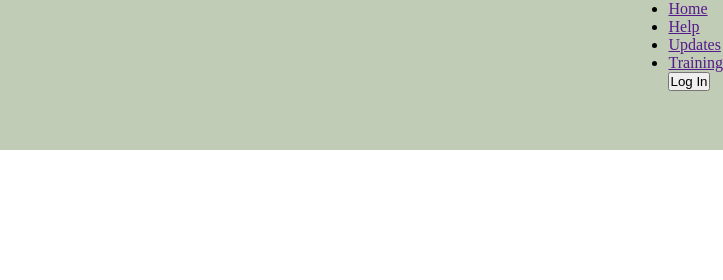
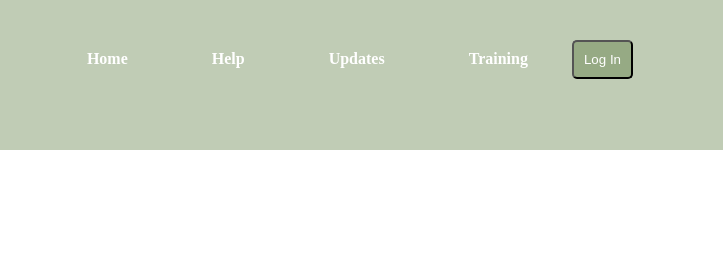
Before and after one commit to Pe-ngo/Phase-1-Project, a plain HTML site: page index.html in a window 1280 px wide. Shown: the top 280 px of the page, 557-1280 px from the left. Drawn offline with Linux system fonts and the light colour scheme.

Commit message:
Style the links in navbar

```diff
--- a/assets/css/style.css
+++ b/assets/css/style.css
@@ -1,6 +1,7 @@
 *{
     padding: 0;
     margin: 0;
+    box-sizing: border-box;
 }
 
 nav{
@@ -25,3 +26,36 @@ nav .logo p{
     color: #fff;
     font-weight: bold;
 }
+
+nav .links{
+    margin-right: 80px;
+    margin-top: 10px;
+}
+
+nav .links ul li{
+    display: inline-block;
+    padding: 40px;
+}
+
+nav .links ul li a{
+    color: #fff;
+    text-decoration: none;
+    font-weight: bold;
+}
+
+nav .links ul li a:hover{
+    background-color: #4625;
+}
+
+.links .logIn{
+    background-color: #4625;
+    color: #fff;
+    padding: 10px;
+    border-radius: 5px;
+    margin-right: 10px;
+}
+
+.logIn:hover{
+    background-color: #fff;
+    color: #4625;
+}
```
